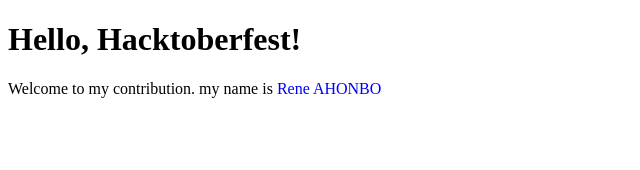
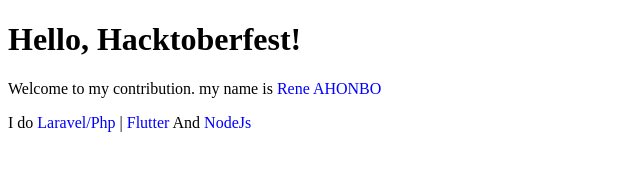
Before and after one commit to DanishAbdullahPy/Html-for-freshmans, a plain HTML site: page EnerDev50.html in a window 1280 px wide. Shown: the whole page, without its empty margins (0-640 px from the left). Drawn offline with Linux system fonts and the light colour scheme.

Commit message:
Update EnerDev50.html
Add My Favorites Language.

```diff
--- a/EnerDev50.html
+++ b/EnerDev50.html
@@ -6,5 +6,6 @@
 <body>
     <h1>Hello, Hacktoberfest!</h1>
     <p>Welcome to my contribution. my name is <span style="color:blue">Rene AHONBO</span> </p>
+    <p>I do <span style="color:blue">Laravel/Php</span> | <span style="color:blue">Flutter</span> And <span style="color:blue">NodeJs</span></p>
 </body>
 </html>
```
